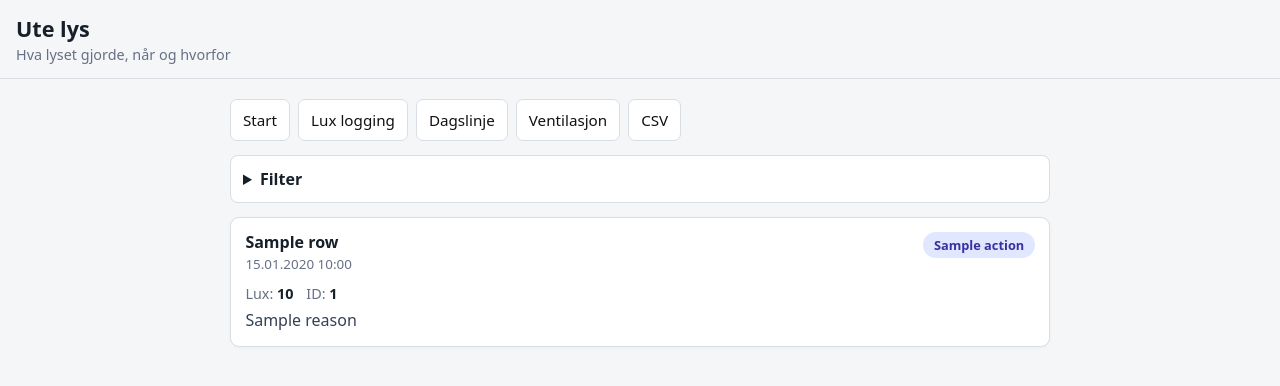
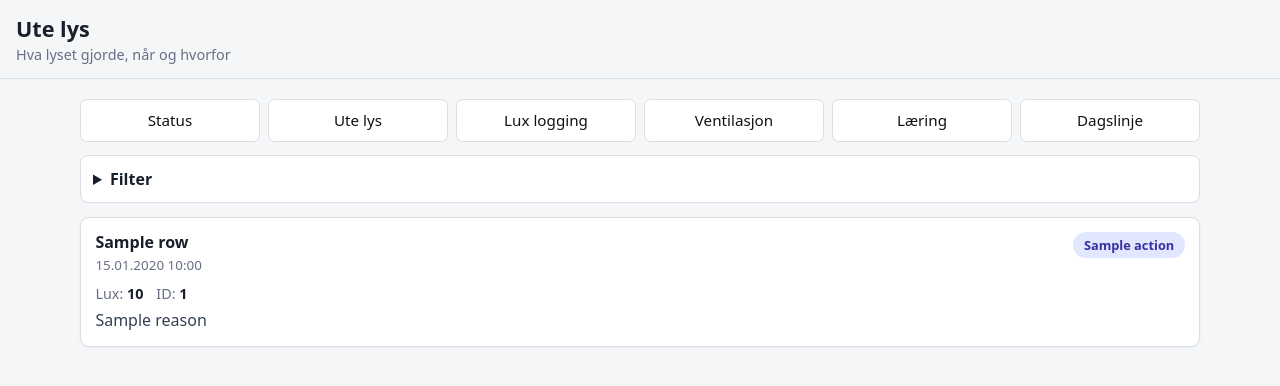
Before and after one commit to lewinordby/fibaro10, a FastAPI app: template templates/lights.html in a window 1280 px wide. Shown: the top 386 px of the page. Run offline with FastAPI, Linux system fonts and the light colour scheme; the template is opened without the code that fills it: most values are stand-ins (such as "Sample title", 1, 10 or a date in 2020); parts of the project's set-up code (start-up, migrations or seed data) failed here and were passed over.

Commit message:
Rydd opp i UI-meny og dagslinje

```diff
--- a/main.py
+++ b/main.py
@@ -240,12 +240,12 @@ VENT_SAMPLE_COLUMNS = [
 ]
 
 LIGHT_TIMELINE_DEVICES = [
-    {"id": 425, "name": "Lyslist dekor"},
-    {"id": 427, "name": "Reklameplakater"},
-    {"id": 275, "name": "Spot foran glassvegg"},
-    {"id": 299, "name": "Spot foran massasje"},
-    {"id": 424, "name": "6xspot over inngang"},
-    {"id": 440, "name": "Parkeringslys/gatelys"},
+    {"id": 425, "name": "Lyslist dekor", "sample_attr": "light_lyslist"},
+    {"id": 427, "name": "Reklameplakater", "sample_attr": "light_reklame"},
+    {"id": 275, "name": "Spot foran glassvegg", "extra_key": "light_spot_glass_275"},
+    {"id": 299, "name": "Spot foran massasje", "extra_key": "light_spot_glass_299"},
+    {"id": 424, "name": "6xspot over inngang", "sample_attr": "light_spot_inngang"},
+    {"id": 440, "name": "Parkeringslys/gatelys", "sample_attr": "light_parkering"},
 ]
 
 VENT_TIMELINE_DEVICES = [
@@ -332,6 +332,32 @@ def span_width(start_value: datetime, end_value: datetime, day_start: datetime,
     return round(max(0, percent_between(end_value, day_start, day_end) - percent_between(start_value, day_start, day_end)), 3)
 
 
+def add_segment(segments, start_value: datetime, end_value: datetime):
+    if end_value <= start_value:
+        return
+    if segments and segments[-1]["end_dt"] == start_value:
+        segments[-1]["end_dt"] = end_value
+    else:
+        segments.append({"start_dt": start_value, "end_dt": end_value})
+
+
+def display_segments(raw_segments, day_start: datetime, day_end: datetime):
+    return [
+        {
+            "left": percent_between(segment["start_dt"], day_start, day_end),
+            "width": span_width(segment["start_dt"], segment["end_dt"], day_start, day_end),
+            "start": segment["start_dt"].strftime("%H:%M"),
+            "end": segment["end_dt"].strftime("%H:%M"),
+        }
+        for segment in raw_segments
+    ]
+
+
+def total_from_segments(segments) -> str:
+    total_minutes = int(round(sum((segment["end_dt"] - segment["start_dt"]).total_seconds() / 60 for segment in segments)))
+    return f"{total_minutes // 60}t {total_minutes % 60}m"
+
+
 def event_detail(system: str, row) -> str:
     pieces = []
     if system == "lys" and row.lux is not None:
@@ -350,12 +376,36 @@ def event_detail(system: str, row) -> str:
     return ", ".join(pieces)
 
 
+def light_sample_state(row, device) -> Optional[bool]:
+    attr = device.get("sample_attr")
+    if attr:
+        value = getattr(row, attr, None)
+    else:
+        value = (row.extra or {}).get(device.get("extra_key"))
+    if value is None:
+        return None
+    return bool(value)
+
+
+def point_from_row(row, day_start: datetime, day_end: datetime, system: str):
+    event_time = max(day_start, min(day_end, row.timestamp))
+    reason = clean_display_text(row.reason or row.source or "")
+    return {
+        "left": percent_between(event_time, day_start, day_end),
+        "time": event_time.strftime("%H:%M"),
+        "action": display_action(row.action),
+        "action_class": "on" if row.action == "PAA" else "off" if row.action == "AV" else "neutral",
+        "reason": reason,
+        "detail": event_detail(system, row),
+    }
+
+
 def build_timeline_item(device, rows, previous_row, day_start: datetime, day_end: datetime, timeline_end: datetime, system: str):
     state = state_from_event(previous_row) if previous_row else False
     if state is None:
         state = False
     cursor = day_start
-    segments = []
+    raw_segments = []
     points = []
 
     for row in rows:
@@ -363,42 +413,23 @@ def build_timeline_item(device, rows, previous_row, day_start: datetime, day_end
             break
         event_time = max(day_start, min(timeline_end, row.timestamp))
         if state and event_time > cursor:
-            segments.append({
-                "left": percent_between(cursor, day_start, day_end),
-                "width": span_width(cursor, event_time, day_start, day_end),
-                "start": cursor.strftime("%H:%M"),
-                "end": event_time.strftime("%H:%M"),
-            })
+            add_segment(raw_segments, cursor, event_time)
 
         new_state = state_from_event(row)
-        reason = clean_display_text(row.reason or row.source or "")
-        points.append({
-            "left": percent_between(event_time, day_start, day_end),
-            "time": event_time.strftime("%H:%M"),
-            "action": display_action(row.action),
-            "action_class": "on" if row.action == "PAA" else "off" if row.action == "AV" else "neutral",
-            "reason": reason,
-            "detail": event_detail(system, row),
-        })
+        points.append(point_from_row(row, day_start, day_end, system))
         if new_state is not None:
             state = new_state
             cursor = event_time
 
     if state and cursor < timeline_end:
-        segments.append({
-            "left": percent_between(cursor, day_start, day_end),
-            "width": span_width(cursor, timeline_end, day_start, day_end),
-            "start": cursor.strftime("%H:%M"),
-            "end": timeline_end.strftime("%H:%M"),
-        })
+        add_segment(raw_segments, cursor, timeline_end)
 
-    total_minutes = int(round(sum(segment["width"] / 100 * 24 * 60 for segment in segments)))
     return {
         "id": device["id"],
         "name": device["name"],
-        "segments": segments,
+        "segments": display_segments(raw_segments, day_start, day_end),
         "points": points,
-        "total": f"{total_minutes // 60}t {total_minutes % 60}m",
+        "total": total_from_segments(raw_segments),
     }
 
 
@@ -432,6 +463,86 @@ async def build_timeline_group(model, devices, system: str, day_start: datetime,
         build_timeline_item(device, rows_by_device.get(device["id"], []), previous.get(device["id"]), day_start, day_end, timeline_end, system)
         for device in devices
     ]
+
+
+async def build_light_timeline_group(day_start: datetime, day_end: datetime, timeline_end: datetime):
+    device_ids = [device["id"] for device in LIGHT_TIMELINE_DEVICES]
+    async with async_session() as session:
+        event_result = await session.execute(
+            select(OutdoorLightEvent)
+            .where(OutdoorLightEvent.device_id.in_(device_ids))
+            .where(OutdoorLightEvent.timestamp >= day_start)
+            .where(OutdoorLightEvent.timestamp < timeline_end)
+            .order_by(OutdoorLightEvent.timestamp.asc())
+        )
+        event_rows = event_result.scalars().all()
+        sample_result = await session.execute(
+            select(OutdoorLightSample)
+            .where(OutdoorLightSample.timestamp >= day_start)
+            .where(OutdoorLightSample.timestamp < timeline_end)
+            .order_by(OutdoorLightSample.timestamp.asc())
+        )
+        sample_rows = sample_result.scalars().all()
+        previous_sample_result = await session.execute(
+            select(OutdoorLightSample)
+            .where(OutdoorLightSample.timestamp < day_start)
+            .order_by(OutdoorLightSample.timestamp.desc())
+            .limit(1)
+        )
+        previous_sample = previous_sample_result.scalars().first()
+
+    events_by_device = {device_id: [] for device_id in device_ids}
+    for row in event_rows:
+        events_by_device.setdefault(row.device_id, []).append(row)
+
+    items = []
+    for device in LIGHT_TIMELINE_DEVICES:
+        state = light_sample_state(previous_sample, device) if previous_sample else False
+        if state is None:
+            state = False
+        cursor = day_start
+        raw_segments = []
+        points = [point_from_row(row, day_start, day_end, "lys") for row in events_by_device.get(device["id"], [])]
+        sample_points = []
+
+        for row in sample_rows:
+            sample_time = row.bucket_start or row.timestamp
+            if sample_time >= timeline_end:
+                break
+            event_time = max(day_start, min(timeline_end, sample_time))
+            new_state = light_sample_state(row, device)
+            if new_state is None:
+                continue
+            if state and event_time > cursor:
+                add_segment(raw_segments, cursor, event_time)
+            if new_state != state:
+                action = "PAA" if new_state else "AV"
+                has_event_point = any(point["time"] == event_time.strftime("%H:%M") and point["action"] == display_action(action) for point in points)
+                if not has_event_point:
+                    sample_points.append({
+                        "left": percent_between(event_time, day_start, day_end),
+                        "time": event_time.strftime("%H:%M"),
+                        "action": display_action(action),
+                        "action_class": "on" if new_state else "off",
+                        "reason": "Statusendring fra 5-minutters luxlogg",
+                        "detail": f"Lux {row.lux:.0f}" if row.lux is not None else "",
+                    })
+            state = new_state
+            cursor = event_time
+
+        if state and cursor < timeline_end:
+            add_segment(raw_segments, cursor, timeline_end)
+
+        all_points = sorted(points + sample_points, key=lambda point: point["time"])
+        items.append({
+            "id": device["id"],
+            "name": device["name"],
+            "segments": display_segments(raw_segments, day_start, day_end),
+            "points": all_points,
+            "total": total_from_segments(raw_segments),
+        })
+
+    return items
 
 
 def row_to_dict(row, columns):
@@ -693,7 +804,7 @@ async def day_view(request: Request, day: Optional[str] = None):
     is_today = selected_day == now_local.date()
     timeline_end = min(now_local, day_end) if is_today else day_end
     now_marker = percent_between(now_local, day_start, day_end) if is_today else None
-    light_items = await build_timeline_group(OutdoorLightEvent, LIGHT_TIMELINE_DEVICES, "lys", day_start, day_end, timeline_end)
+    light_items = await build_light_timeline_group(day_start, day_end, timeline_end)
     vent_items = await build_timeline_group(VentilationEvent, VENT_TIMELINE_DEVICES, "ventilasjon", day_start, day_end, timeline_end)
     events = []
     for group_name, items in [("Ute lys", light_items), ("Ventilasjon", vent_items)]:
--- /dev/null
+++ b/static/app.css
@@ -0,0 +1,45 @@
+:root {
+    --page-width: 1120px;
+}
+
+main {
+    width: min(100% - 1.7rem, var(--page-width));
+    max-width: var(--page-width) !important;
+    margin-inline: auto;
+    padding-inline: 0 !important;
+}
+
+.app-nav {
+    display: grid !important;
+    grid-template-columns: repeat(2, minmax(0, 1fr)) !important;
+    gap: 0.5rem;
+    width: 100%;
+    margin-bottom: 0.85rem;
+}
+
+.app-nav .button {
+    width: 100% !important;
+    min-width: 0;
+    display: inline-flex;
+    align-items: center;
+    justify-content: center;
+    min-height: 2.7rem;
+    line-height: 1.12;
+}
+
+@media (min-width: 680px) {
+    .app-nav {
+        grid-template-columns: repeat(3, minmax(0, 1fr)) !important;
+    }
+}
+
+@media (min-width: 980px) {
+    main {
+        padding-top: 1.25rem !important;
+        padding-bottom: 1.25rem !important;
+    }
+
+    .app-nav {
+        grid-template-columns: repeat(6, minmax(0, 1fr)) !important;
+    }
+}
--- /dev/null
+++ b/templates/_nav.html
@@ -0,0 +1,8 @@
+<nav class="nav app-nav" aria-label="Hovedmeny">
+    <a class="button" href="/">Status</a>
+    <a class="button" href="/lights">Ute lys</a>
+    <a class="button" href="/lights/samples">Lux logging</a>
+    <a class="button" href="/ventilation">Ventilasjon</a>
+    <a class="button" href="/ventilation/samples">Læring</a>
+    <a class="button" href="/day">Dagslinje</a>
+</nav>
--- a/templates/lights.html
+++ b/templates/lights.html
@@ -39,6 +39,7 @@
             .wide { grid-column: auto; }
         }
     </style>
+    <link rel="stylesheet" href="/static/app.css">
 </head>
 <body>
     <header>
@@ -46,13 +47,7 @@
         <p class="sub">Hva lyset gjorde, når og hvorfor</p>
     </header>
     <main>
-        <div class="nav">
-            <a class="button" href="/">Start</a>
-            <a class="button" href="/lights/samples">Lux logging</a>
-            <a class="button" href="/day">Dagslinje</a>
-            <a class="button" href="/ventilation">Ventilasjon</a>
-            <a class="button" href="/lights/download">CSV</a>
-        </div>
+        {% include "_nav.html" %}
         <details>
             <summary>Filter</summary>
             <form method="get" action="/lights">
```
Also changed, not shown: templates/day.html (+2 -5 lines), templates/index.html (+2 -7 lines), templates/light_samples.html (+2 -6 lines), templates/ventilation.html (+2 -7 lines), templates/ventilation_samples.html (+2 -6 lines).
